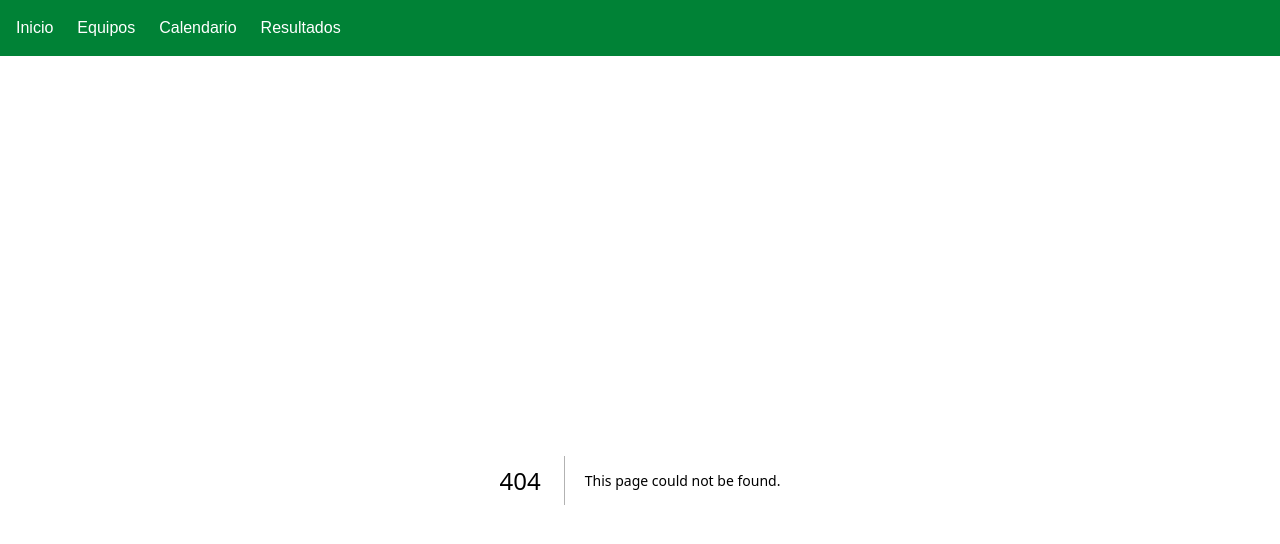
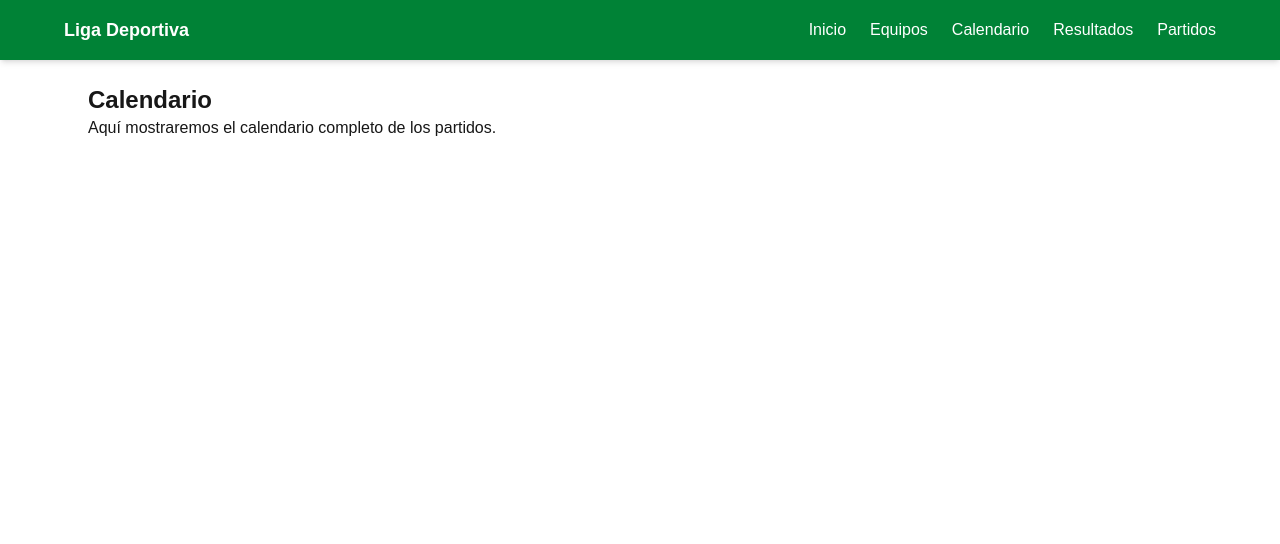
Before and after one commit to Skinnyray10/index-deportes, a Next.js app: page /calendario in a window 1280 px wide. Before the commit this address had no page. Shown: the top 544 px of the page. Built offline with nearby package versions, Linux system fonts and the light colour scheme.

Commit message:
Agregadas páginas base de Equipos, Calendario ,Resultados y Partidos

```diff
--- /dev/null
+++ b/src/app/calendario/page.tsx
@@ -0,0 +1,8 @@
+export default function CalendarioPage() {
+  return (
+    <div>
+      <h1 className="text-2xl font-bold">Calendario</h1>
+      <p>Aquí mostraremos el calendario completo de los partidos.</p>
+    </div>
+  )
+}
--- /dev/null
+++ b/src/app/components/Navbar.tsx
@@ -0,0 +1,47 @@
+"use client"
+
+import Link from "next/link"
+import { useState } from "react"
+
+export default function Navbar() {
+  const [menuOpen, setMenuOpen] = useState(false)
+
+  return (
+    <nav className="bg-green-700 text-white p-4 shadow-md">
+      <div className="max-w-6xl mx-auto flex justify-between items-center">
+        <h1 className="text-lg font-bold">Liga Deportiva</h1>
+
+        {/* Menú en desktop */}
+        <ul className="hidden md:flex gap-6">
+          <li><Link href="/">Inicio</Link></li>
+          <li><Link href="/equipos">Equipos</Link></li>
+          <li><Link href="/calendario">Calendario</Link></li>
+          <li><Link href="/resultados">Resultados</Link></li>
+          <li><Link href="/partidos">Partidos</Link> </li>
+        </ul>
+
+        {/* Botón hamburguesa en móviles */}
+        <button
+          className="md:hidden flex flex-col gap-1"
+          onClick={() => setMenuOpen(!menuOpen)}
+        >
+          <span className="w-6 h-0.5 bg-white"></span>
+          <span className="w-6 h-0.5 bg-white"></span>
+          <span className="w-6 h-0.5 bg-white"></span>
+          <span className="w-6 h-05 bg-white"></span>
+        </button>
+      </div>
+
+      {/* Menú desplegable en móvil */}
+      {menuOpen && (
+        <ul className="md:hidden mt-4 flex flex-col gap-3">
+          <li><Link href="/" onClick={() => setMenuOpen(false)}>Inicio</Link></li>
+          <li><Link href="/equipos" onClick={() => setMenuOpen(false)}>Equipos</Link></li>
+          <li><Link href="/calendario" onClick={() => setMenuOpen(false)}>Calendario</Link></li>
+          <li><Link href="/resultados" onClick={() => setMenuOpen(false)}>Resultados</Link></li>
+          <li><Link href="/partidos" onClick={() => setMenuOpen(false)}>Partidos</Link></li>
+        </ul>
+      )}
+    </nav>
+  )
+}
--- a/src/app/layout.tsx
+++ b/src/app/layout.tsx
@@ -1,27 +1,18 @@
-import "./globals.css";
-import Link from "next/link";
+import "./globals.css"
+import Navbar from "./components/Navbar"
 
 export const metadata = {
   title: "Liga Deportiva",
   description: "Calendario, equipos y resultados",
-};
+}
 
-export default function RootLayout({
-  children,
-}: {
-  children: React.ReactNode;
-}) {
+export default function RootLayout({ children }: { children: React.ReactNode }) {
   return (
     <html lang="es">
       <body className="bg-gray-100 text-gray-900">
-        <nav className="bg-green-700 text-white p-4 flex gap-6">
-          <Link href="/">Inicio</Link>
-          <Link href="/equipos">Equipos</Link>
-          <Link href="/calendario">Calendario</Link>
-          <Link href="/resultados">Resultados</Link>
-        </nav>
-        <main className="p-6">{children}</main>
+        <Navbar />
+        <main className="p-6 max-w-6xl mx-auto">{children}</main>
       </body>
     </html>
-  );
+  )
 }
--- /dev/null
+++ b/src/app/resultados/page.tsx
@@ -0,0 +1,8 @@
+export default function ResultadosPage() {
+  return (
+    <div>
+      <h1 className="text-2xl font-bold">Resultados</h1>
+      <p>Aquí estarán los resultados de los partidos jugados.</p>
+    </div>
+  )
+}
```
